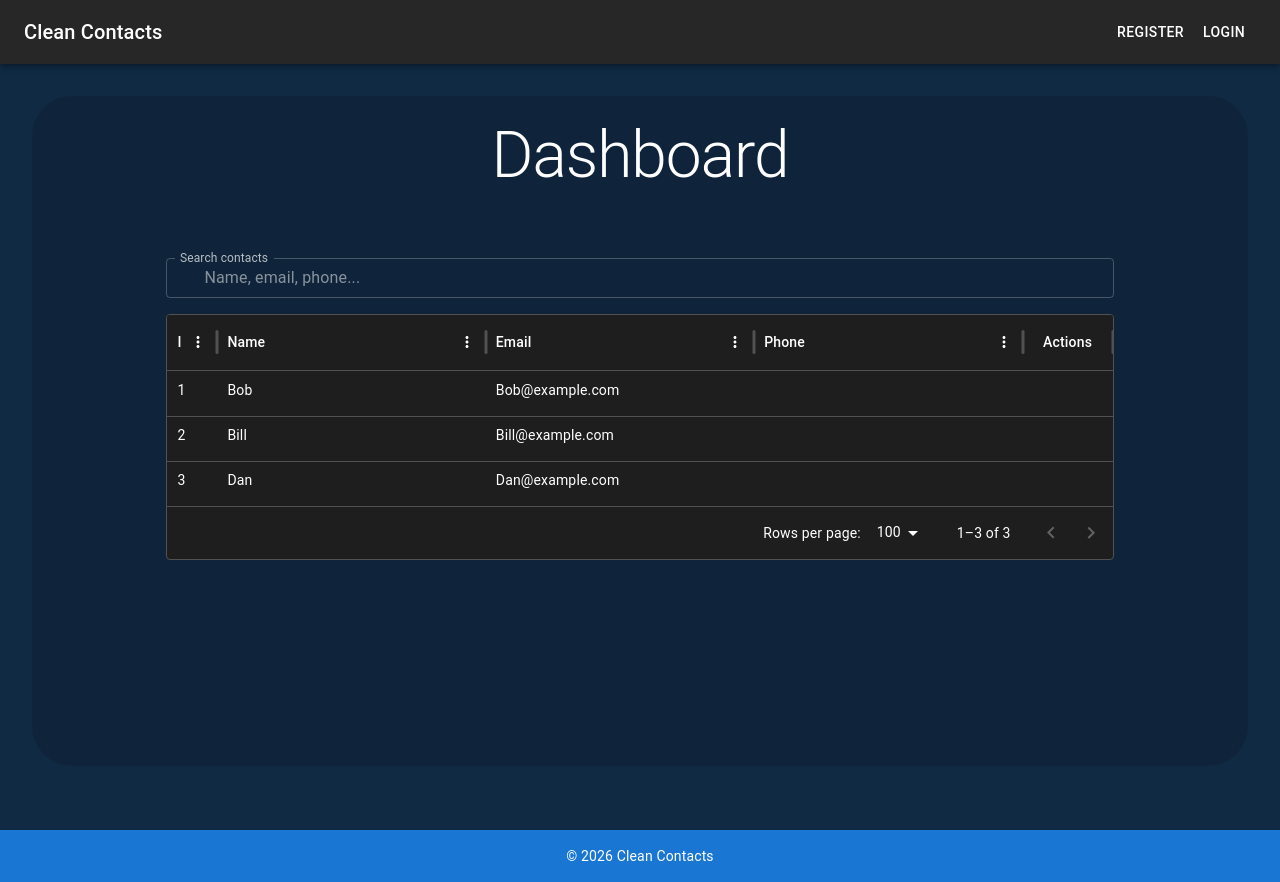
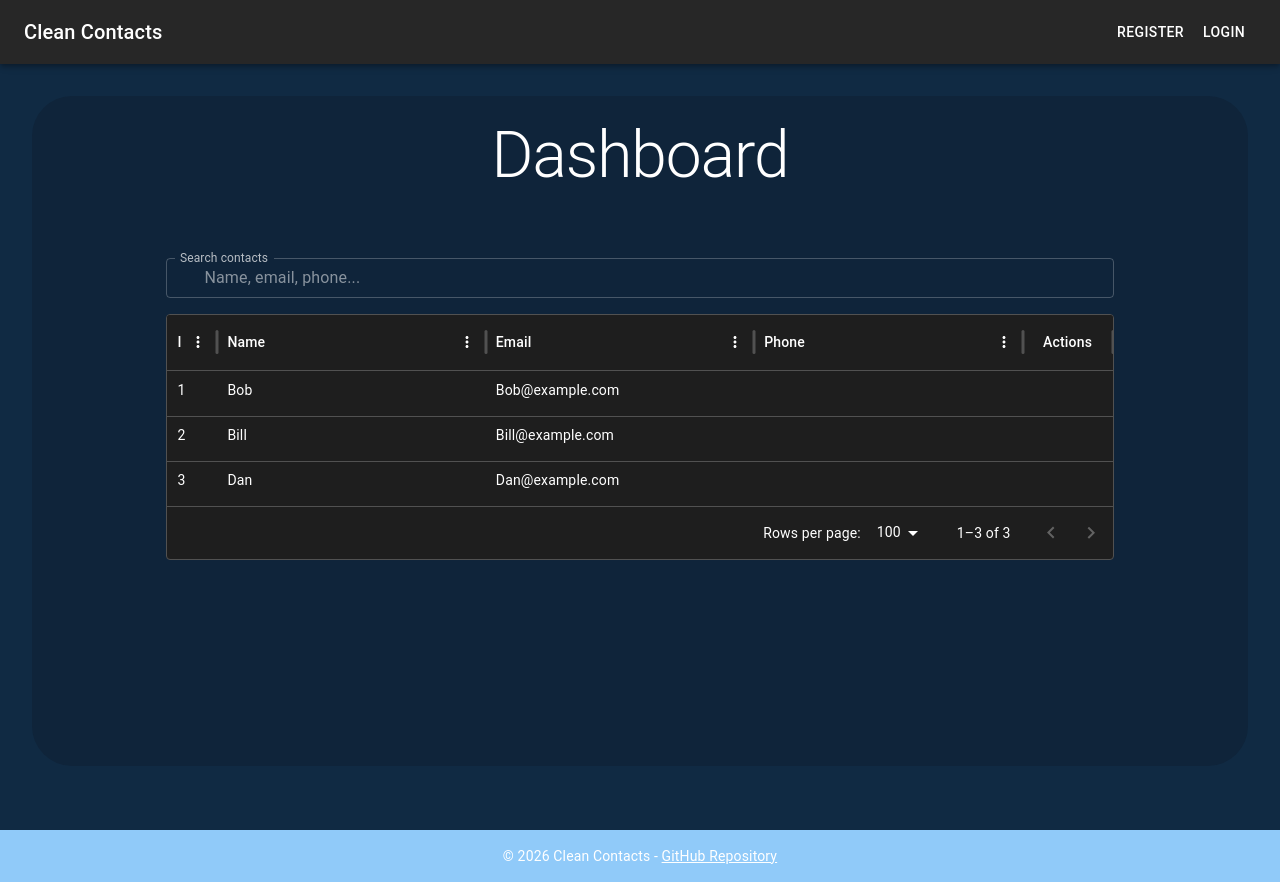
Before and after one commit to stephenolenchak/team5-contacts-app, a React app in the folder frontend/: page /dashboard in a window 1280 px wide. Built offline with nearby package versions, Linux system fonts and the light colour scheme; some icons are missing; the HTML template or start-up script is replaced by a standard one.

Commit message:
Add github link to footer

```diff
--- a/frontend/src/App.jsx
+++ b/frontend/src/App.jsx
@@ -35,7 +35,7 @@ function App() {
         <Navbar />
         <Toolbar />
         <Grow in timeout={400} style={{ transformOrigin: '0 0 0' }}>
-        <Box  sx={{textAlign: 'center', backgroundColor: "#0f243a", width: "95vw", height: "83.7vh", margin: "0 auto", borderRadius: 10, mt: 4,display: "flex", alignItems: "center", justifyContent: "center", flexDirection: "column",}}>
+          <Box sx={{ textAlign: 'center', backgroundColor: "#0f243a", width: "95vw", height: "83.7vh", margin: "0 auto", borderRadius: 10, mt: 4, display: "flex", alignItems: "center", justifyContent: "center", flexDirection: "column", }}>
             <Box sx={{ height: 24 }} />
             <Suspense fallback={loader}>
               <Routes>
@@ -46,9 +46,9 @@ function App() {
             </Suspense>
           </Box>
         </Grow>
-      </ThemeProvider>
         <Toolbar />
         <Footer />
+      </ThemeProvider>
     </>
   )
 }
--- a/frontend/src/components/Footer.jsx
+++ b/frontend/src/components/Footer.jsx
@@ -1,4 +1,4 @@
-import { Box, Typography } from "@mui/material";
+import { Box, Link, Typography } from "@mui/material";
 
 export default function Footer() {
   return (
@@ -14,7 +14,7 @@ export default function Footer() {
       }}
     >
       <Typography variant="body2">
-        © {new Date().getFullYear()} Clean Contacts
+        © {new Date().getFullYear()} Clean Contacts - <Link color="inherit" href="https://github.com/stephenolenchak/team5-contacts-app/">GitHub Repository</Link>
       </Typography>
     </Box>
   );
```
Lines whose indentation alone changed are shown as unchanged.
